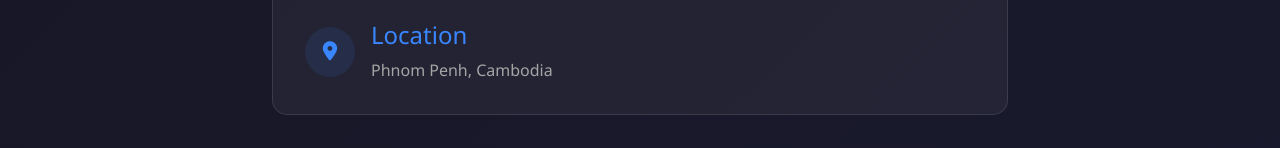
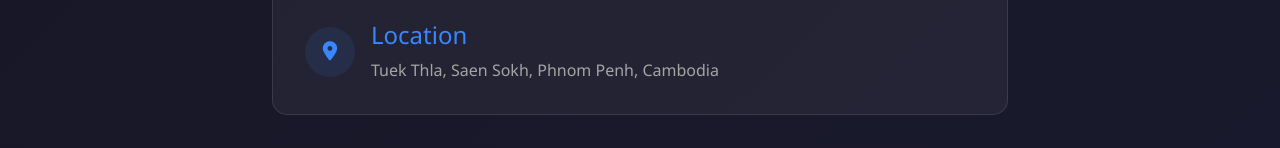
Before and after one commit to LawiigCoder/My-Portfolio, a website: page index.html in a window 1280 px wide. Shown: the part 8036-8184 px from the top of the page. Drawn offline with nearby package versions, Linux system fonts and the light colour scheme.

Commit message:
Updated feature 1.1

```diff
--- a/index.html
+++ b/index.html
@@ -634,7 +634,7 @@
               </div>
               <div class="contact-details">
                 <h4>Location</h4>
-                <p>Phnom Penh, Cambodia</p>
+                <p>Tuek Thla, Saen Sokh, Phnom Penh, Cambodia</p>
               </div>
             </div>
           </div>
```
